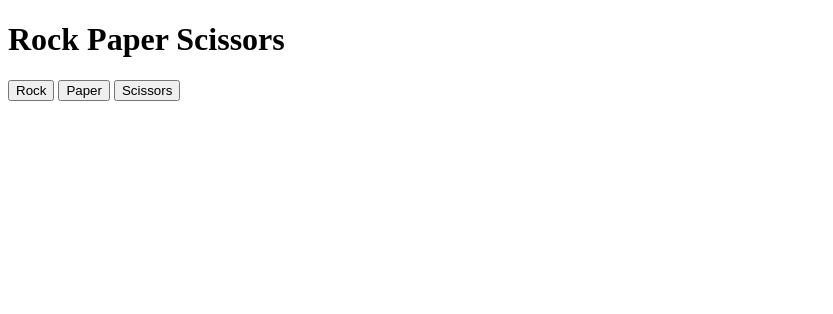
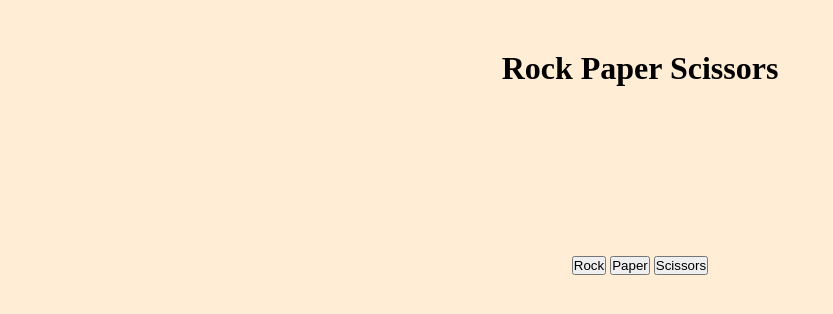
Before and after one commit to Eddie-Thiiru/Rock-Paper-Scissors, a website: page index.html in a window 1280 px wide. Shown: the whole page, without its empty margins (0-833 px from the left). Drawn offline with Linux system fonts and the light colour scheme.

Commit message:
Add user interface layout

```diff
--- a/index.html
+++ b/index.html
@@ -4,15 +4,16 @@
     <meta charset="utf-8" />
     <meta name="viewport" content="width=device-width, initial-scale=1.0" />
     <title>Rock-Paper-Scissors</title>
+    <link rel="stylesheet" href="styles.css" />
   </head>
   <body>
-    <div id="container">
+    <div class="container">
       <h1>Rock Paper Scissors</h1>
       <div class="game-status"></div>
-      <div id="buttons">
-        <button value="rock">Rock</button>
-        <button value="paper">Paper</button>
-        <button value="scissors">Scissors</button>
+      <div class="button-container">
+        <button type="button" value="rock">Rock</button>
+        <button type="button" value="paper">Paper</button>
+        <button type="button" value="scissors">Scissors</button>
       </div>
       <div class="game-points"></div>
     </div>
--- /dev/null
+++ b/styles.css
@@ -0,0 +1,41 @@
+* {
+  margin: 0;
+  padding: 0;
+  box-sizing: border-box;
+}
+
+body {
+  height: 100vh;
+  font-size: 1rem;
+  background-color: #ffedd5;
+}
+
+.container {
+  height: 100%;
+  width: 100%;
+  display: grid;
+  grid-template-columns: 1fr 5fr 1fr;
+  grid-template-rows: 2fr 50px 5fr 2fr;
+  justify-items: center;
+}
+
+.container,
+h1,
+.container > div {
+  padding: 25px;
+}
+
+h1,
+.game-status {
+  grid-column: 2/ 3;
+}
+
+.button-container {
+  grid-column: 2 / 3;
+  grid-row: 3 / 4;
+}
+
+.game-points {
+  grid-column: 2/ 3;
+  grid-row: 4 / 5;
+}
```
